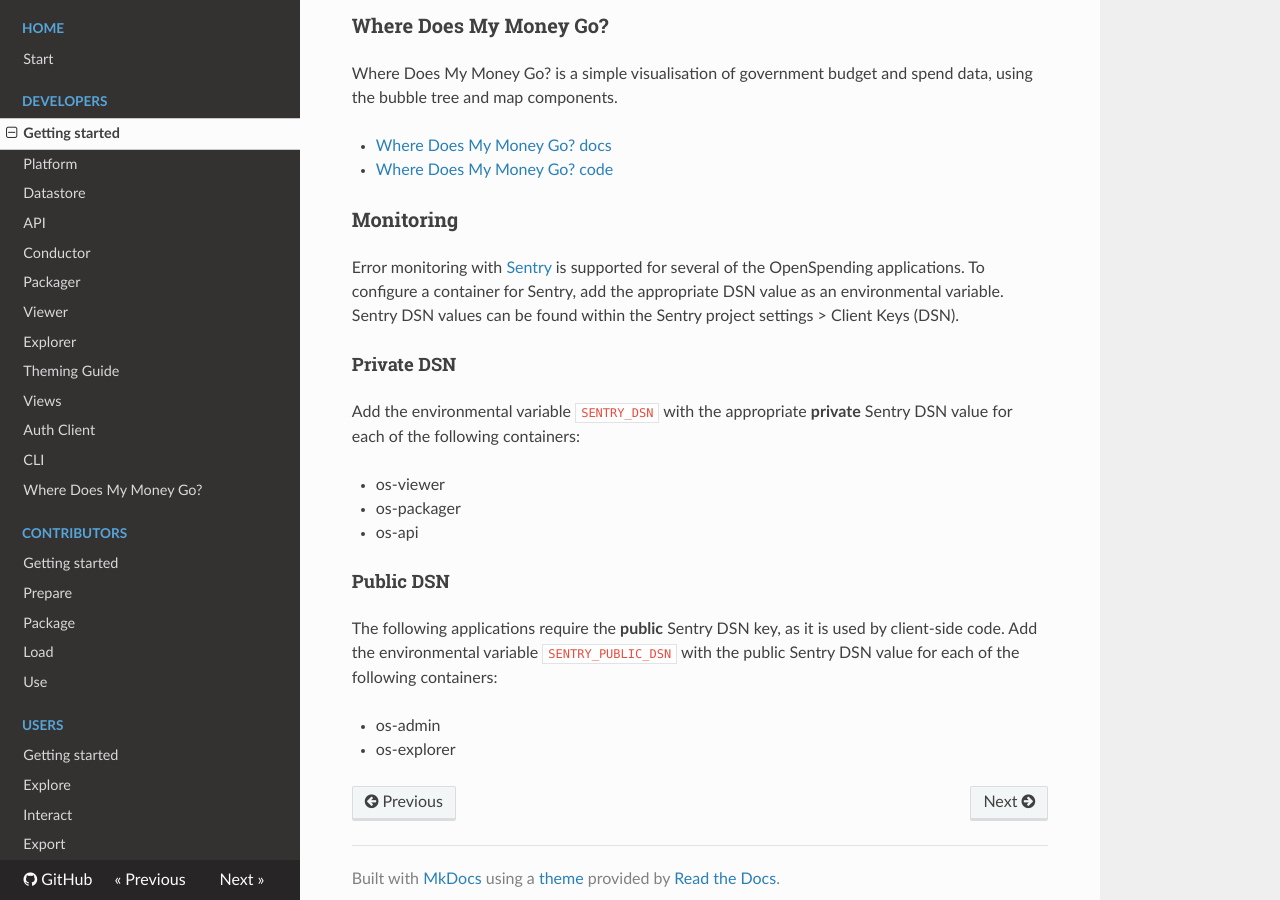
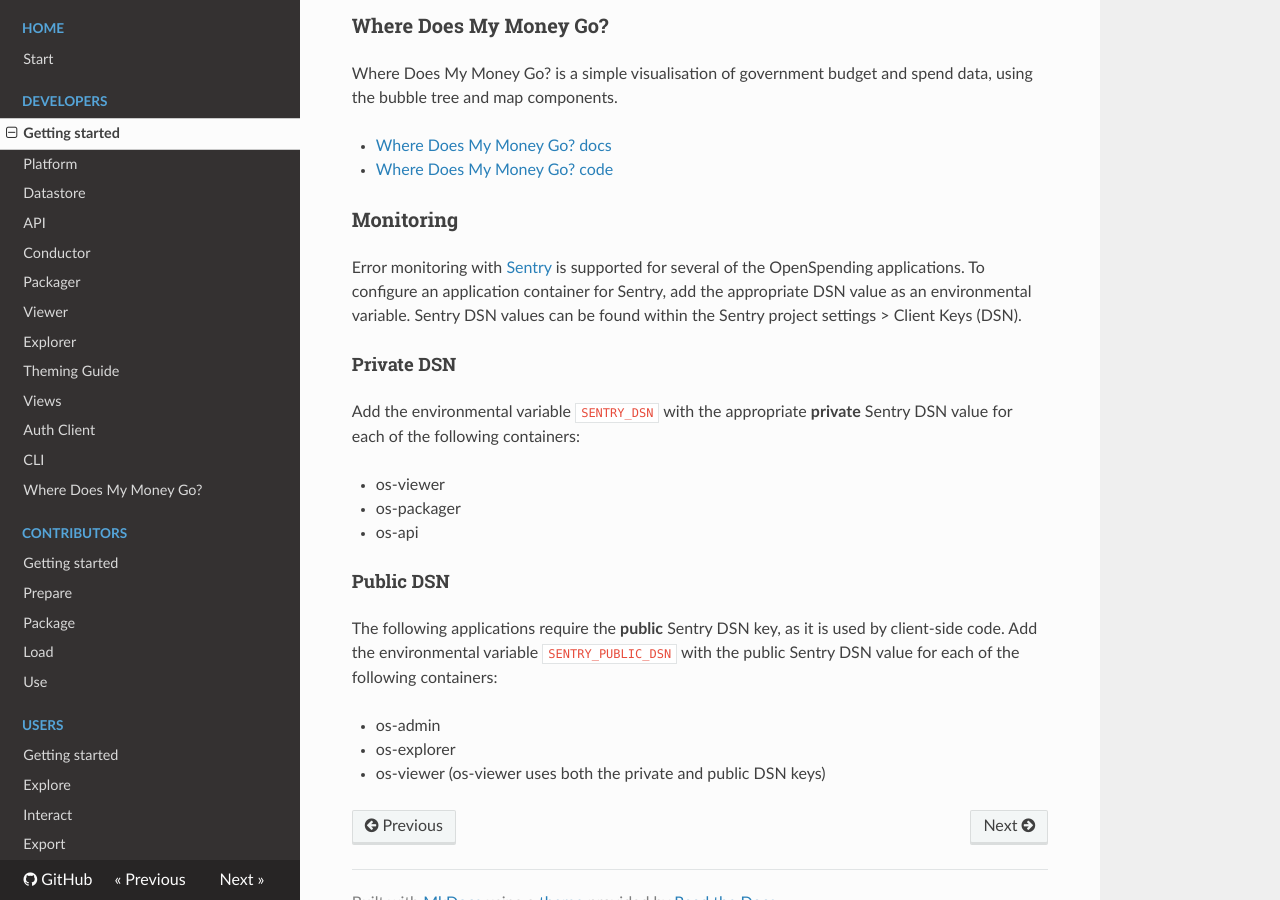
Before and after one commit to openspending/docs, an MkDocs documentation site: the page built from docs/developers/index.md, in a window 1280 px wide and 900 px high, scrolled down 2653 px. Built offline with MkDocs 1.6.1, drawn with Linux system fonts in a browser that asks for light colours; nearby versions of some CDN libraries; old or Windows-style settings are respelled for this version of MkDocs.

Commit message:
Add os-viewer to Sentry Public DSN requirement

```diff
--- a/docs/developers/index.md
+++ b/docs/developers/index.md
@@ -98,7 +98,7 @@ Where Does My Money Go? is a simple visualisation of government budget and spend
 
 ### Monitoring
 
-Error monitoring with [Sentry](https://sentry.io/) is supported for several of the OpenSpending applications. To configure a container for Sentry, add the appropriate DSN value as an environmental variable. Sentry DSN values can be found within the Sentry project settings > Client Keys (DSN).
+Error monitoring with [Sentry](https://sentry.io/) is supported for several of the OpenSpending applications. To configure an application container for Sentry, add the appropriate DSN value as an environmental variable. Sentry DSN values can be found within the Sentry project settings > Client Keys (DSN).
 
 #### Private DSN
 
@@ -114,3 +114,4 @@ The following applications require the **public** Sentry DSN key, as it is used
 
 - os-admin
 - os-explorer
+- os-viewer (os-viewer uses both the private and public DSN keys)
```
